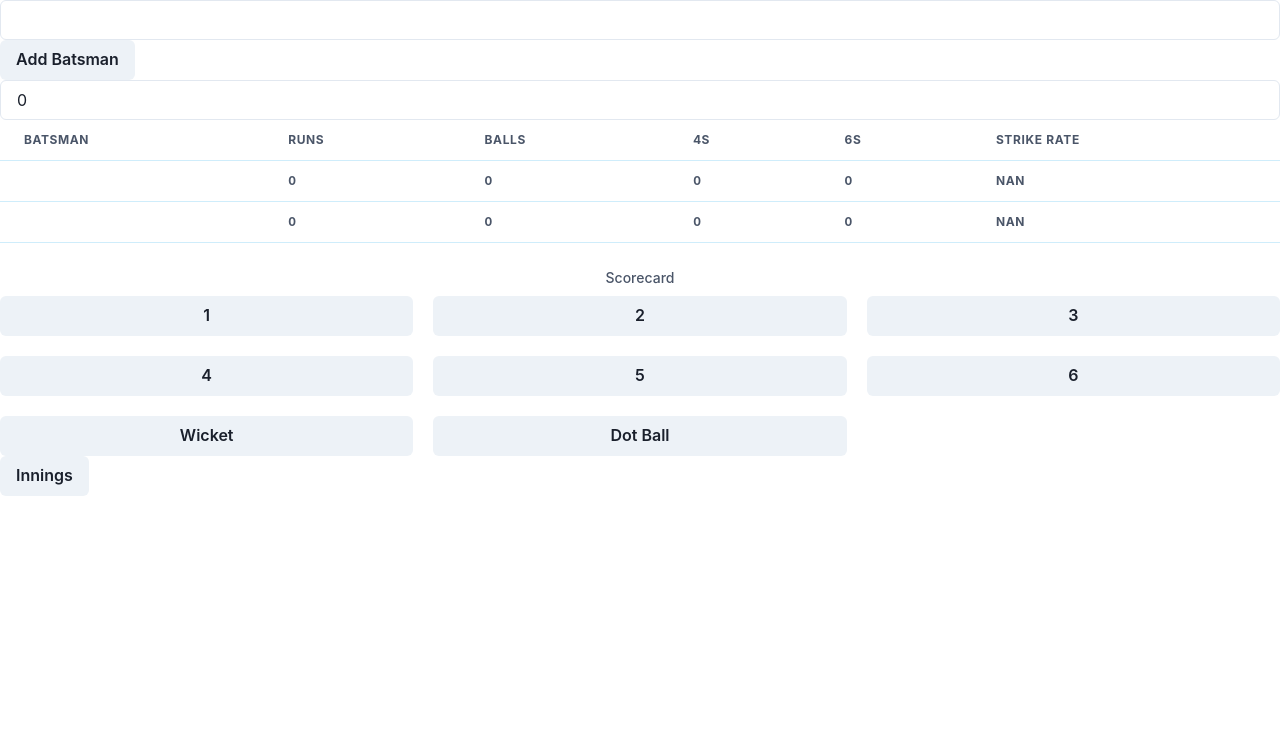
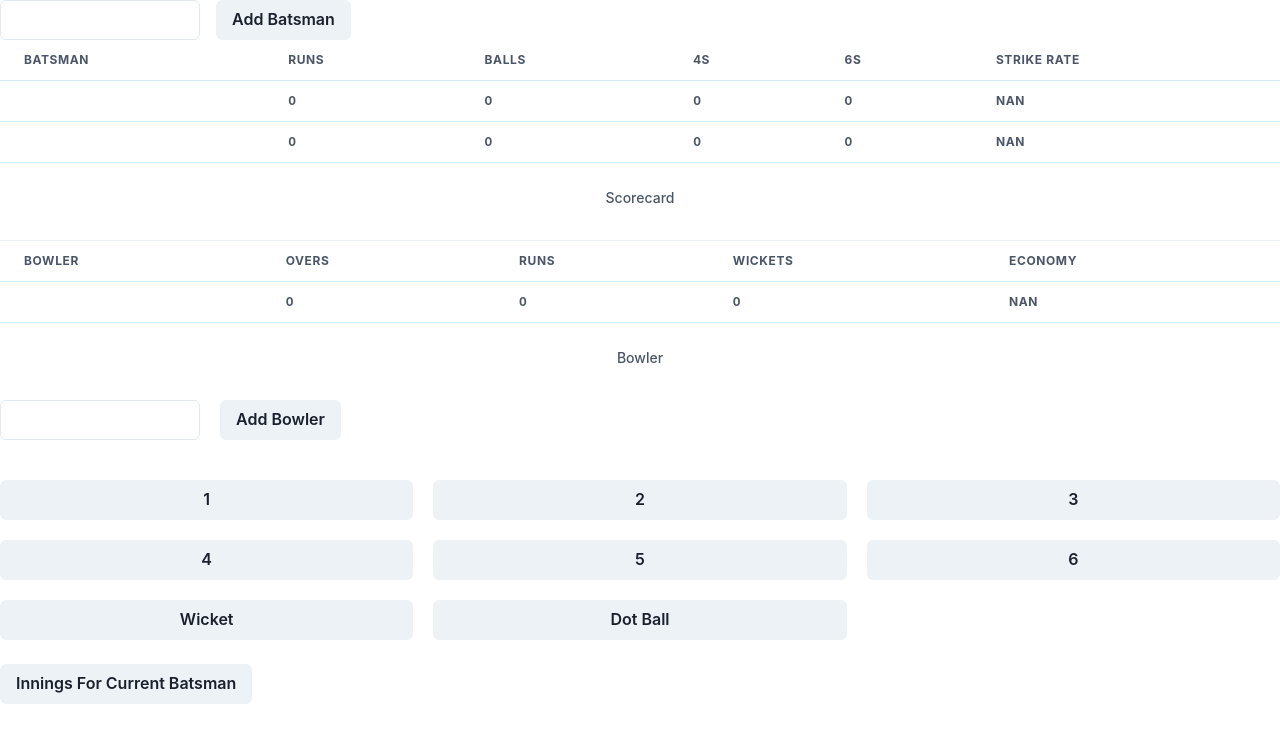
Before and after one commit to luiHoll97/redux-scorer, a React (Create React App) app: page / in a window 1280 px wide. Shown: the top 742 px of the page. Built offline with nearby package versions, Linux system fonts and the light colour scheme.

Commit message:
bowler slice added

```diff
--- a/src/app/store.ts
+++ b/src/app/store.ts
@@ -1,11 +1,13 @@
 import { configureStore, ThunkAction, Action } from '@reduxjs/toolkit';
 import counterReducer from '../features/counter/counterSlice';
 import batsmanReducer from '../features/bats/batsmanSlice';
+import bowlerReducer from '../features/bowler/bowlerSlice';
 
 export const store = configureStore({
   reducer: {
     counter: counterReducer,
     batsman: batsmanReducer,
+    bowler: bowlerReducer,
   },
 });
 
--- a/src/features/bats/Basman.tsx
+++ b/src/features/bats/Basman.tsx
@@ -1,14 +1,17 @@
 import { useState } from "react";
 import { useAppDispatch, useAppSelector } from "../../app/hooks";
 import { addBatsmanName, addRunsToBatsman, selectBat, selectBat2, changeStrike } from "./batsmanSlice";
-import { Button, Input, Table, TableCaption, Thead, Tr, Th, Tbody, SimpleGrid } from "@chakra-ui/react";
+import { addBowlerName, addBallToBowler, addOverToBowler, addRunsToBowler, addWicketToBowler, selectBowler } from "../bowler/bowlerSlice";
+import { Button, Input, Table, TableCaption, Thead, Tr, Th, Tbody, SimpleGrid, Divider, HStack } from "@chakra-ui/react";
 
 
 export const Batsman = () => {
     const batsman = useAppSelector(selectBat);
     const batsman2 = useAppSelector(selectBat2);
+    const bowler = useAppSelector(selectBowler);
     const dispatch = useAppDispatch();
     const [batsmanName, setBatsmanName] = useState("");
+    const [bowlerName, setBowlerName] = useState("");
     const [runs, setRuns] = useState(0);
 
     const addBatsman = () => {
@@ -16,7 +19,11 @@ export const Batsman = () => {
         setBatsmanName("");
     };
 
+    const batsmen = [batsman, batsman2];
+
     const addRuns = (runs: number) => {
+        dispatch(addBallToBowler());
+        dispatch(addRunsToBowler(runs));
         dispatch(addRunsToBatsman(runs));
         if (runs % 2 !== 0) {
             dispatch(changeStrike());
@@ -27,21 +34,17 @@ export const Batsman = () => {
     return (
         <div>
             <div>
+                <HStack spacing={4}>
                 <Input
                     aria-label="Set batsman name"
                     value={batsmanName}
                     onChange={(e) => setBatsmanName(e.target.value)}
+                    maxW={200}
                 />
                 <Button onClick={addBatsman}>
                     Add Batsman
                 </Button>
-            </div>
-            <div >
-                <Input
-                    aria-label="Set runs"
-                    value={runs}
-                    onChange={(e) => setRuns(Number(e.target.value))}
-                />
+                </HStack>
             </div>
             <Table variant={'striped'} colorScheme="linkedin">
                 <TableCaption>Scorecard</TableCaption>
@@ -55,6 +58,7 @@ export const Batsman = () => {
                         <Th>Strike Rate</Th>
                     </Tr>
                 </Thead>
+                {batsmen.map((batsman) => (
                     <Tbody>
                         <Tr>
                             <Th>{batsman.name}</Th>
@@ -64,36 +68,46 @@ export const Batsman = () => {
                             <Th>{batsman.sixes}</Th>
                             <Th>{((batsman.runs / batsman.balls) * 100).toFixed(2)}</Th>
                         </Tr>
+                    </Tbody>
+                ))}
+            </Table>
+            <br />
+            <Divider />
+            <Table variant={'striped'} colorScheme="linkedin">
+                <TableCaption>Bowler</TableCaption>
+                <Thead>
                     <Tr>
-                        <Th>{batsman2.name}</Th>
-                        <Th>{batsman2.runs}</Th>
-                        <Th>{batsman2.balls}</Th>
-                        <Th>{batsman2.fours}</Th>
-                        <Th>{batsman2.sixes}</Th>
-                        <Th>{((batsman2.runs / batsman2.balls) * 100).toFixed(2)}</Th>
+                        <Th>Bowler</Th>
+                        <Th>Overs</Th>
+                        <Th>Runs</Th>
+                        <Th>Wickets</Th>
+                        <Th>Economy</Th>
+                    </Tr>
+                </Thead>
+                <Tbody>
+                    <Tr>
+                        <Th>{bowler.name}</Th>
+                        <Th>{bowler.overs}</Th>
+                        <Th>{bowler.runs}</Th>
+                        <Th>{bowler.wickets}</Th>
+                        <Th>{(bowler.runs / ((bowler.overs * 6) + bowler.balls) * 6).toFixed(2)}</Th>
                     </Tr>
                 </Tbody>
             </Table>
+            <br />
+            <HStack spacing={5}>
+            <Input maxW={200} aria-label="Set bowler name" value={bowlerName} onChange={(e) => setBowlerName(e.target.value)} />
+            <Button onClick={() => dispatch(addBowlerName(bowlerName))}>
+                Add Bowler
+            </Button>
+            </HStack>
             <div>
-                <SimpleGrid columns={3} spacing={5}>
-                    <Button onClick={() => addRuns(1)}>
-                        1
+                <SimpleGrid columns={3} spacing={5} mt={10}>
+                    {[1, 2, 3, 4, 5, 6].map((value) => (
+                        <Button key={value} onClick={() => addRuns(value)}>
+                            {value}
                         </Button>
-                    <Button onClick={() => addRuns(2)}>
-                        2
-                    </Button>
-                    <Button onClick={() => addRuns(3)}>
-                        3
-                    </Button>
-                    <Button onClick={() => addRuns(4)}>
-                        4
-                    </Button>
-                    <Button onClick={() => addRuns(5)}>
-                        5
-                    </Button>
-                    <Button onClick={() => addRuns(6)}>
-                        6
-                    </Button>
+                    ))}
                     <Button>
                         Wicket
                     </Button>
@@ -102,9 +116,9 @@ export const Batsman = () => {
                     </Button>
 
                 </SimpleGrid>
-
+                <br />
                 <Button onClick={() => alert(batsman.innings)}>
-                    Innings
+                    Innings For Current Batsman
                 </Button>
             </div>
         </div>
--- a/src/features/bowler/bowlerSlice.ts
+++ b/src/features/bowler/bowlerSlice.ts
@@ -0,0 +1,45 @@
+import { Bowler } from "./interface/bowler";
+import { createSlice, PayloadAction } from '@reduxjs/toolkit';
+import { createNewBowler } from "./helpers/createNewBowler";
+
+export interface BowlerState {
+    currentBowler: Bowler;
+    status: 'idle' | 'loading' | 'failed';
+}
+
+const initialState: BowlerState = {
+    currentBowler: createNewBowler(),
+    status: 'idle',
+};
+
+export const bowlerSlice = createSlice({
+    name: 'bowler',
+    initialState,
+    reducers: {
+        addBowlerName: (state, action: PayloadAction<string>) => {
+            state.currentBowler.name = action.payload;
+        },
+        addRunsToBowler: (state, action: PayloadAction<number>) => {
+            const currentBowler = state.currentBowler;
+            currentBowler.runs += action.payload;
+        },
+        addWicketToBowler: (state) => {
+            const currentBowler = state.currentBowler;
+            currentBowler.wickets += 1;
+        },
+        addBallToBowler: (state) => {
+            const currentBowler = state.currentBowler;
+            currentBowler.balls += 1;
+        },
+        addOverToBowler: (state) => {
+            const currentBowler = state.currentBowler;
+            currentBowler.overs += 1;
+        }
+    },
+});
+
+export const { addBowlerName, addRunsToBowler, addWicketToBowler, addBallToBowler, addOverToBowler } = bowlerSlice.actions;
+
+export const selectBowler = (state: any) => state.bowler.currentBowler;
+
+export default bowlerSlice.reducer;
--- /dev/null
+++ b/src/features/bowler/helpers/createNewBowler.ts
@@ -0,0 +1,13 @@
+import { Bowler } from "../interface/bowler";
+
+export const createNewBowler = () : Bowler => {
+    return {
+        id: '',
+        name: '',
+        overs: 0,
+        balls: 0,
+        runs: 0,
+        wickets: 0,
+        maidens: 0,
+    };
+}
```
Lines whose indentation alone changed are shown as unchanged.
